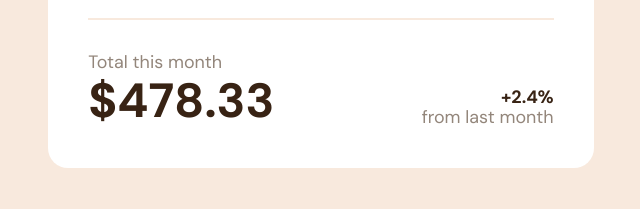
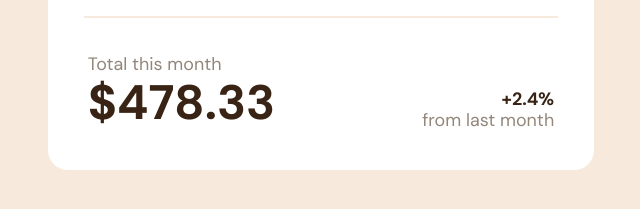
Before and after one commit to CarolineLienard/Expenses-Chart-Component, a website: page index.html in a window 1280 px wide. Shown: the part 453-662 px from the top of the page, 319-959 px from the left. Drawn offline with Linux system fonts and the light colour scheme.

Commit message:
💄 Improve UI

```diff
--- a/sass/components/_chart-component.scss
+++ b/sass/components/_chart-component.scss
@@ -36,7 +36,7 @@ main {
             border-radius: 20px;
             &__separator {
                 border: 0.5px solid $cream;
-                margin: 0px 40px 0px 40px;
+                margin: 0em 2.2em 0em 2.2em;
             }
             &__info {
                 display: flex;
@@ -44,13 +44,13 @@ main {
                 align-items: flex-end;
                 color: $mediumBrown;
                 font-size: 1.12em;
-                padding: 32px 40px 40px 40px;
+                padding: 2em 2.2em 2.2em 2.2em;
                 &--current {
                     display: flex;
                     flex-direction: column;
                     span:nth-child(2) {
                         color: $darkBrown;
-                        font-size: 48px;
+                        font-size: 2.7em;
                         font-weight: 700;
                     }
                 }
```
Also changed, not shown: assets/css/style.css.
